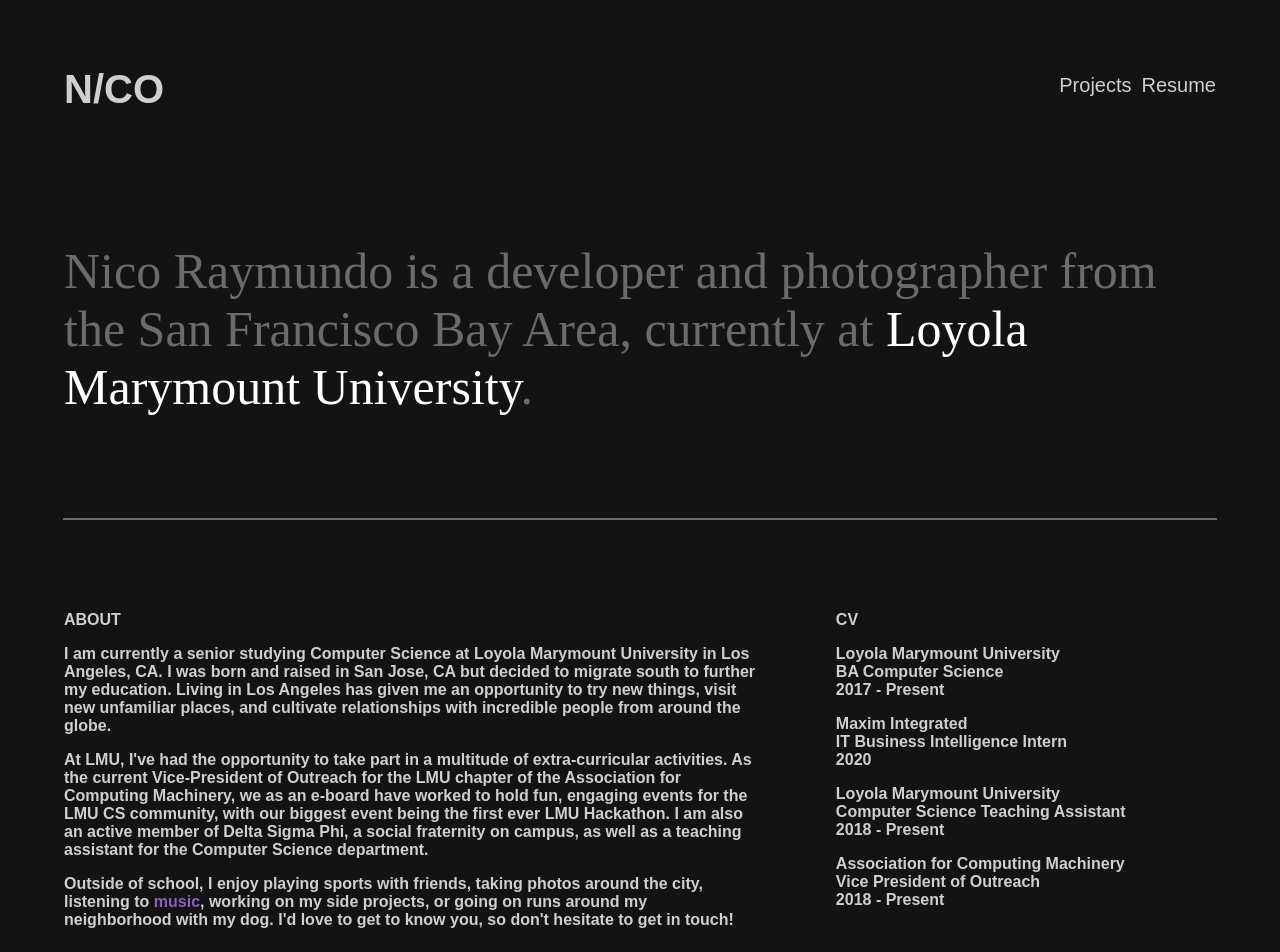
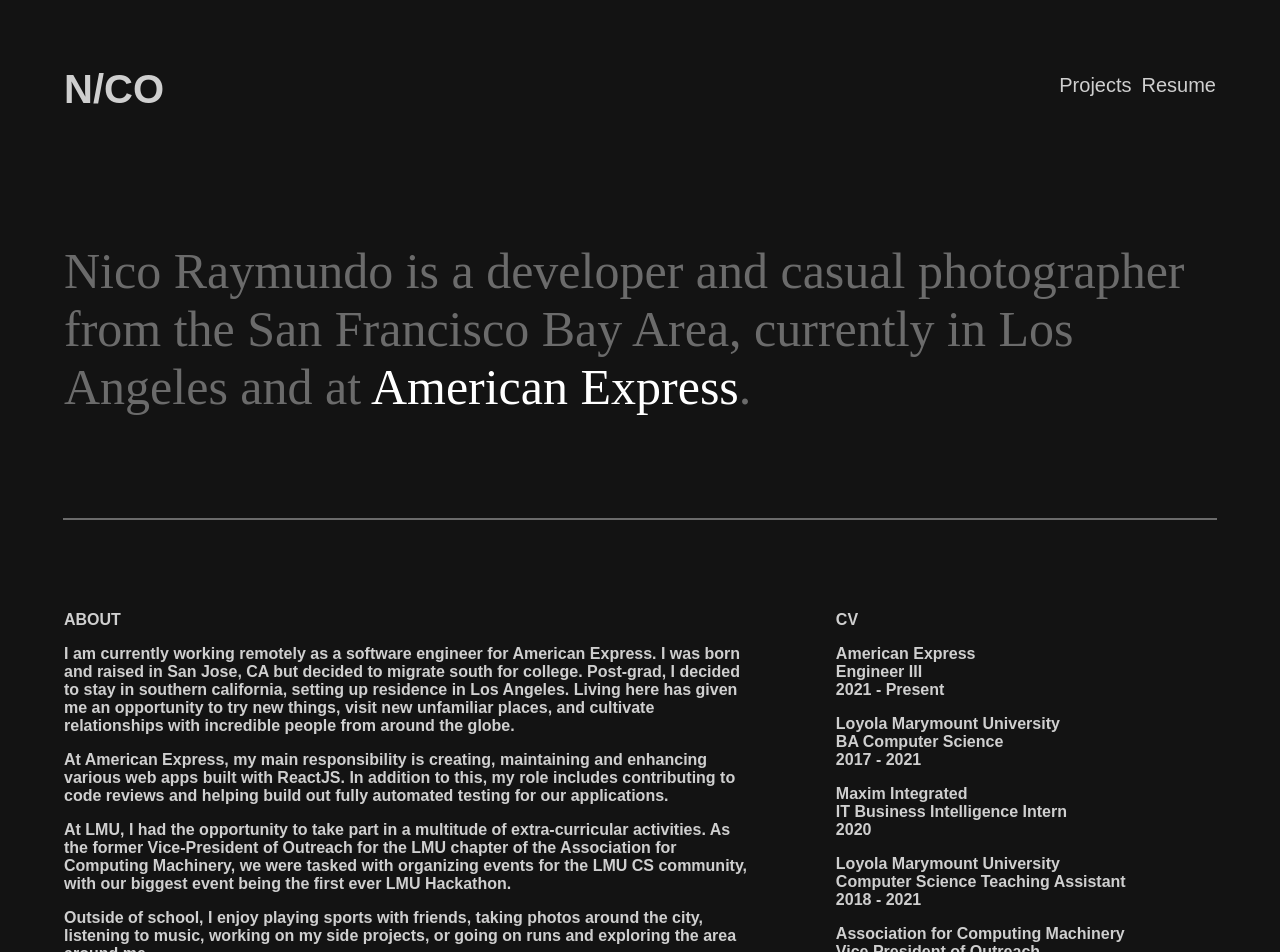
Before and after one commit to nraymundo/nicoraymundo.com-old-, a React (Create React App) app: page / in a window 1280 px wide. Shown: the top 952 px of the page. Built offline with nearby package versions, Linux system fonts and the light colour scheme.

Commit message:
refactor(home): update info

```diff
--- a/src/Info.css
+++ b/src/Info.css
@@ -227,7 +227,7 @@
 }
 
 .intext-hyperlink:hover {
-  color: #ab0c2f;
+  color: #016FD0;
   text-decoration: none;
 }
 
@@ -327,10 +327,11 @@
 }
 
 .about-intext-hyperlink {
-  color: #8963BA;
+  color: #cfcfcf;
   text-decoration: none;
 }
 
 .about-intext-hyperlink:hover {
-  border-bottom: 2px solid #8963BA;
+  color: #8963BA;
+  /* border-bottom: 2px solid #8963BA; */
 }
--- a/src/Info.js
+++ b/src/Info.js
@@ -6,10 +6,10 @@
   return (
     <div className="main-paragraph">
       <p className="intro-content">
-        Nico Raymundo is a developer and photographer from the San Francisco Bay
-        Area, currently at{" "}
-        <a class="intext-hyperlink" href="http://lmu.edu" target="_blank">
-          Loyola Marymount University
+        Nico Raymundo is a developer and casual photographer from the San Francisco Bay
+        Area, currently in Los Angeles and at{" "}
+        <a class="intext-hyperlink" href="http://americanexpress.com" target="_blank">
+          American Express
         </a>
         .
       </p>
@@ -18,42 +18,52 @@
         <div className="about">
           <p>ABOUT</p>
           <p>
-            I am currently a senior studying Computer Science at Loyola Marymount
-            University in Los Angeles, CA. I was born and raised in San Jose, CA
-            but decided to migrate south to further my education. Living in Los
-            Angeles has given me an opportunity to try new things, visit new
-            unfamiliar places, and cultivate relationships with incredible
-            people from around the globe.
+            I am currently working remotely as a software engineer for American
+            Express. I was born and raised in San Jose, CA but decided to migrate
+            south for college. Post-grad, I decided to stay in southern california,
+            setting up residence in Los Angeles. Living here has given me an
+            opportunity to try new things, visit new unfamiliar places, and
+            cultivate relationships with incredible people from around the globe.
           </p>
           <p>
-            At LMU, I've had the opportunity to take part in a multitude of
-            extra-curricular activities. As the current Vice-President of
+            At American Express, my main responsibility is creating, maintaining
+            and enhancing various web apps built with ReactJS. In addition to this,
+            my role includes contributing to code reviews and helping build out fully
+            automated testing for our applications.
+          </p>
+          <p>
+            At LMU, I had the opportunity to take part in a multitude of
+            extra-curricular activities. As the former Vice-President of
             Outreach for the LMU chapter of the Association for Computing
-            Machinery, we as an e-board have worked to hold fun, engaging events
-            for the LMU CS community, with our biggest event being the first
-            ever LMU Hackathon. I am also an active member of Delta Sigma Phi, a
-            social fraternity on campus, as well as a teaching assistant for the
-            Computer Science department.
+            Machinery, we were tasked with organizing events for the LMU CS
+            community, with our biggest event being the first ever LMU Hackathon.
           </p>
           <p>
             Outside of school, I enjoy playing sports with friends, taking photos around the city,
             listening to {" "}
-            <a class="about-intext-hyperlink" href="https://music.apple.com/profile/nicoraymundo" target="_blank">
+            <a class="about-intext-hyperlink" href="https://open.spotify.com/user/kdotoverlord?si=b932916d03cf4b81" target="_blank">
               music
             </a>
-            , working on my side projects, or going on runs around my neighborhood with my dog.
-            I'd love to get to know you, so don't hesitate to get in touch!
+            , working on my side projects, or going on runs and exploring the area around me.
           </p>
+          <p>I'd love to get to know you, so don't hesitate to get in touch!</p>
         </div>
         <div className="side-section">
           <div className="cv">
             <p>CV</p>
             <p>
+              American Express
+              <br />
+              Engineer III
+              <br />
+              2021 - Present
+            </p>
+            <p>
               Loyola Marymount University
               <br />
               BA Computer Science
               <br />
-              2017 - Present
+              2017 - 2021
             </p>
             <p>
               Maxim Integrated
@@ -67,14 +77,14 @@
               <br />
               Computer Science Teaching Assistant
               <br />
-              2018 - Present
+              2018 - 2021
             </p>
             <p>
               Association for Computing Machinery
               <br />
               Vice President of Outreach
               <br />
-              2018 - Present
+              2018 - 2021
             </p>
           </div>
           <div className="connect">
--- a/src/Journal.js
+++ b/src/Journal.js
@@ -1,7 +1,7 @@
 import React from "react";
 import "./Journal.css";
 
-import imgs from './images/Images'
+import imgs from './Images/Images'
 import Entry from './components/JournalEntry'
 
 const entries = [
```
Also changed, not shown: 2 other files (tests, documents, lock files or other folders).
